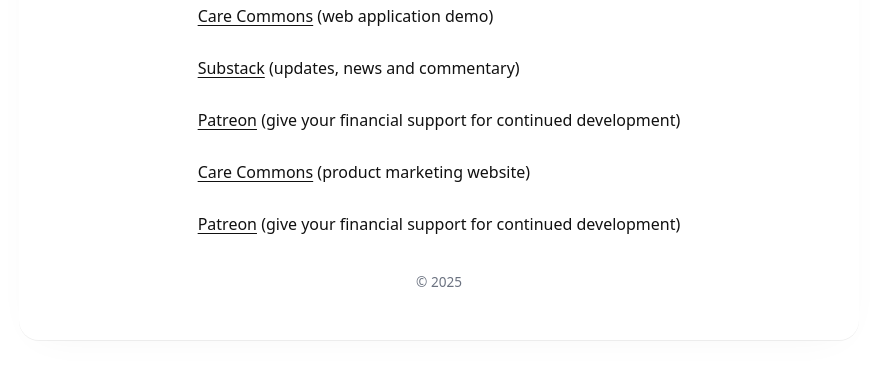
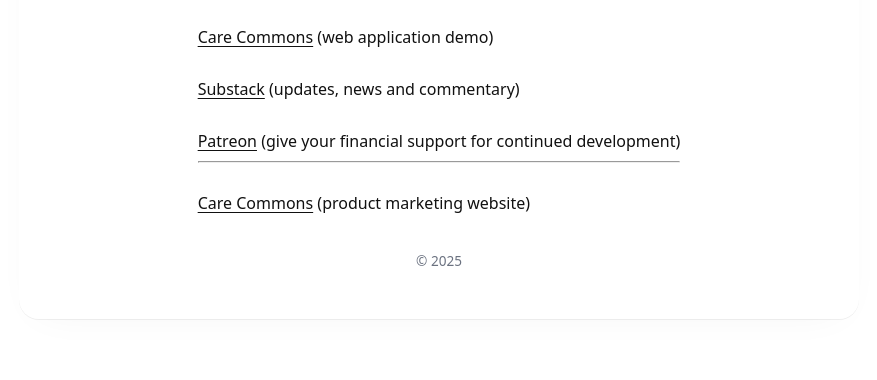
Before and after one commit to neighborhood-lab/home, a plain HTML site: page index.html in a window 1280 px wide. Shown: the part 372-752 px from the top of the page, without its empty margins (201-1078 px from the left). Drawn offline with Linux system fonts and the light colour scheme.

Commit message:
remove duplicate link to patreon

```diff
--- a/index.html
+++ b/index.html
@@ -138,14 +138,11 @@
                 <a href="https://www.patreon.com/cw/neighborhood_lab" rel="noopener">Patreon</a> (give your financial support for continued development)
             </nav>
 
+            <hr/>
+
             <nav aria-label="Primary" style="margin-top: 1.75rem;">
                 <a href="https://neighborhood-lab.github.io/product/" rel="noopener">Care Commons</a> (product
                 marketing website)
-            </nav>
-
-            <nav aria-label="Primary" style="margin-top: 1.75rem;">
-                <a href="https://www.patreon.com/cw/neighborhood_lab" rel="noopener">Patreon</a> (give your financial
-                support for continued development)
             </nav>
 
         </div>
```
